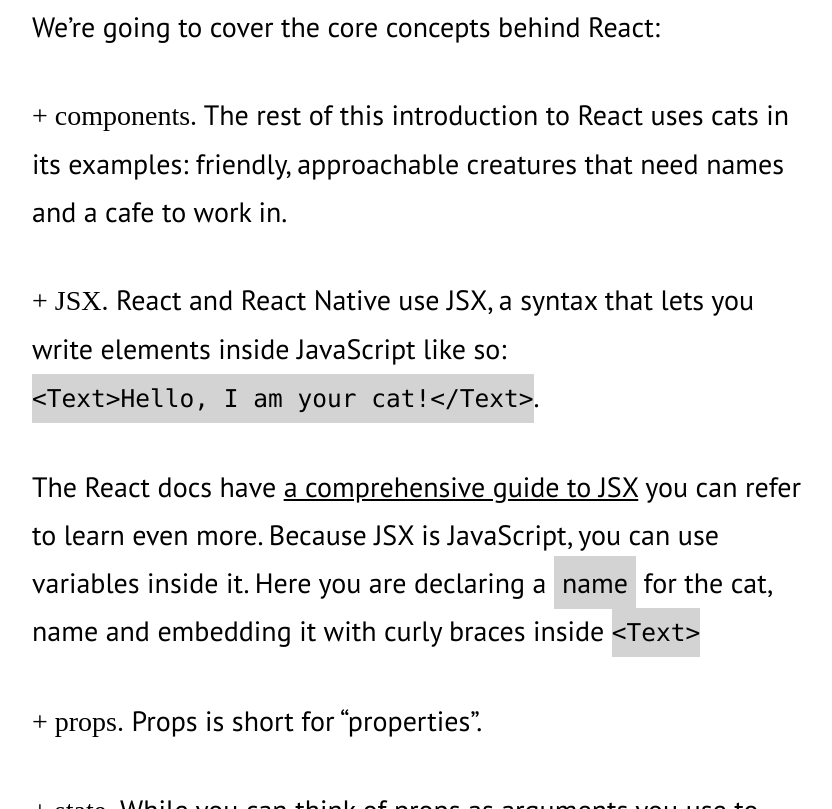
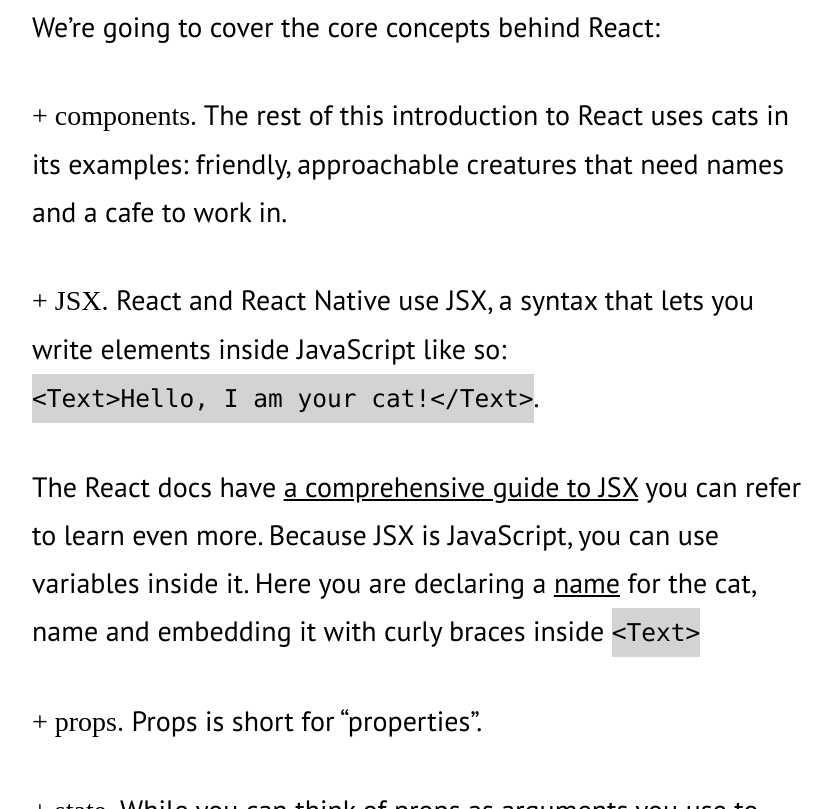
Before and after one commit to GlebN-k/beetroot-homework, a plain HTML site: page index.html in a window 1280 px wide. Shown: the part 1483-2292 px from the top of the page, without its empty margins (423-1255 px from the left). Drawn offline with nearby package versions, Linux system fonts and the light colour scheme; a web font is replaced by a local one.

Commit message:
fixed semantics

```diff
--- a/index.html
+++ b/index.html
@@ -47,7 +47,7 @@
                     <span>Chapter 1</span>
                 </div>
                 <p>Welcome to the very start of your React Native journey! If you're looking for environment setup
-                    instructions, they've moved to <ins>their own section</ins>. Continue
+                    instructions, they've moved to <a class="link" href="#">their own section</a>. Continue
                     reading for an introduction to the documentation, Native Components, React, and more!</p>
             </div>
             <div class="chapter">
@@ -68,7 +68,7 @@
                     <h2 class="chapter__heading" id="chapter3">react fundamentals</h2>
                     <span>Chapter 3</span>
                 </div>
-                <p>React Native runs on <ins>React</ins>, a popular open source library for building user interfaces with
+                <p>React Native runs on <a class="link" href="https://ru.reactjs.org/docs/getting-started.html">React</a>, a popular open source library for building user interfaces with
                     JavaScript. To make the most of React Native, it helps to understand React itself. This section can
                     get you started or can serve as a refresher course.
                </p>
@@ -77,7 +77,7 @@
                 <li><span class="strong">+ components.</span> The rest of this introduction to React uses cats in its examples: friendly, approachable creatures that need names and a cafe to work in.</li>
                 <li><span class="strong">+ JSX.</span> React and React Native use JSX, a syntax that lets you write elements inside JavaScript like so:<br>
                     <code>&lt;Text&gt;Hello, I am your cat!&lt;/Text&gt;</code>.
-                <p>The React docs have <ins>a comprehensive guide to JSX</ins> you can refer to learn even more. Because JSX is JavaScript, you can use variables inside it. Here you are declaring a <span class="select-word">name</span> for the cat, name and embedding it with curly braces inside <code>&lt;Text&gt;</code></p>
+                <p>The React docs have <a class="link" href="https://ru.reactjs.org/docs/hooks-intro.html">a comprehensive guide to JSX</a> you can refer to learn even more. Because JSX is JavaScript, you can use variables inside it. Here you are declaring a <a class="link" href="#example">name</a> for the cat, name and embedding it with curly braces inside <code>&lt;Text&gt;</code></p>
                 </li>
                 <li><span class="strong">+ props.</span> Props is short for “properties”.</li>
                 <li><span class="strong">+ state.</span> While you can think of props as arguments you use to configure how components render, state is like a component’s personal data storage. State is useful for handling data that changes over time or that comes from user interaction. State gives your components memory!</li>
--- a/styles/index.css
+++ b/styles/index.css
@@ -222,3 +222,10 @@
     background-color: lightgray;
     padding: 8px;
 }
+
+.link{
+    /* text-decoration: none; */
+    text-decoration: underline;
+    color: #000000;
+    cursor: pointer;
+}
```
Also changed, not shown: 1 other file.
